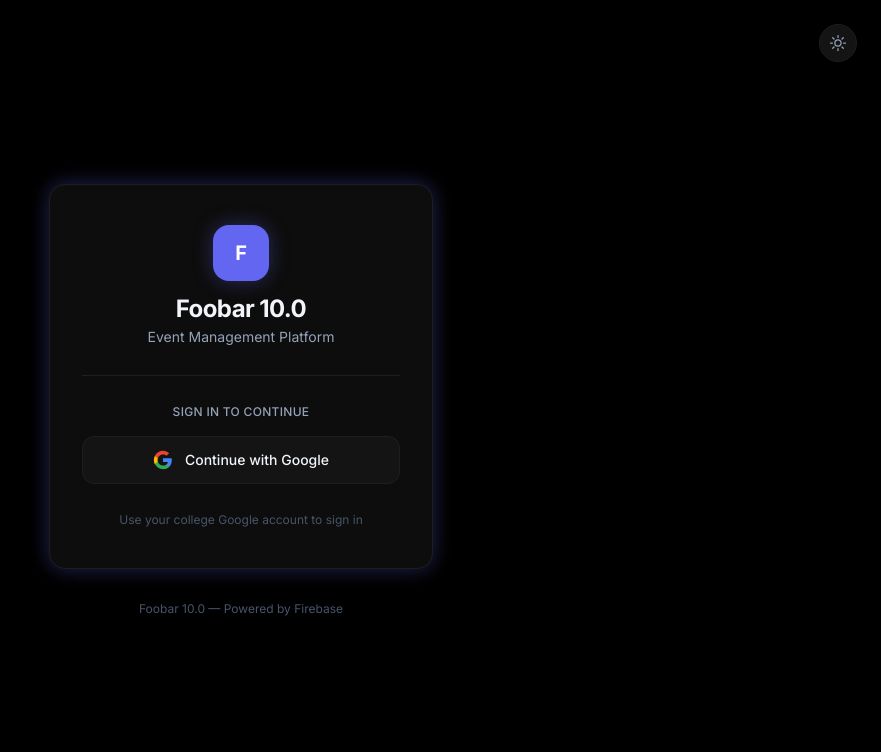
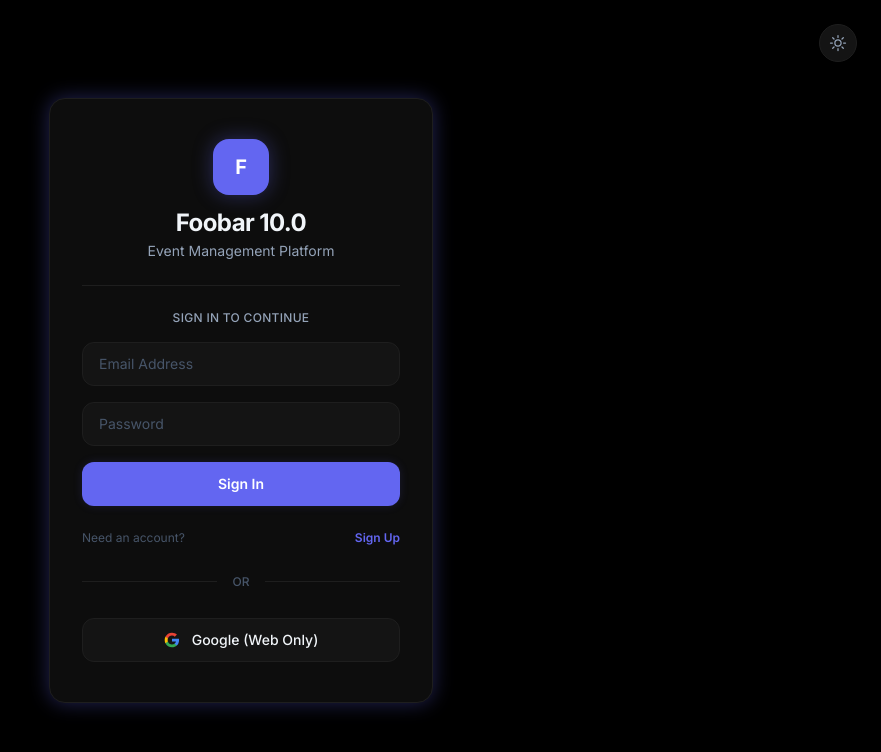
Before and after one commit to mandarwaigaonkr/event-fest-app, a React (Vite) app: page /login in a window 1280 px wide. Shown: the top 752 px of the page, without its empty margins (399-1280 px from the left). Built offline with nearby package versions, Linux system fonts and the light colour scheme; no server answers.

Commit message:
Add Email/Password auth for Android support

```diff
--- a/src/pages/auth/Login.jsx
+++ b/src/pages/auth/Login.jsx
@@ -1,9 +1,9 @@
 // src/pages/auth/Login.jsx
-// Google Sign-In — OLED dark theme
+// Authenticaton — OLED dark theme with Email/Password & Google
 
 import { useState } from 'react'
 import { useNavigate } from 'react-router-dom'
-import { signInWithPopup } from 'firebase/auth'
+import { signInWithPopup, signInWithEmailAndPassword, createUserWithEmailAndPassword } from 'firebase/auth'
 import { doc, getDoc, setDoc, serverTimestamp } from 'firebase/firestore'
 import { auth, db, googleProvider } from '../../firebase'
 import { useAuth } from '../../hooks/useAuth'
@@ -13,6 +13,10 @@
 export default function Login() {
   const [loading, setLoading] = useState(false)
   const [error, setError] = useState('')
+  const [email, setEmail] = useState('')
+  const [password, setPassword] = useState('')
+  const [isSignUp, setIsSignUp] = useState(false)
+
   const navigate = useNavigate()
   const { user } = useAuth()
   const { isDark, toggleTheme } = useTheme()
@@ -22,22 +26,16 @@
     return null
   }
 
-  async function handleGoogleSignIn() {
-    setLoading(true)
-    setError('')
-    try {
-      const result = await signInWithPopup(auth, googleProvider)
-      const firebaseUser = result.user
-
+  async function processUserDoc(firebaseUser) {
     const userRef = doc(db, 'users', firebaseUser.uid)
     const userSnap = await getDoc(userRef)
 
     if (!userSnap.exists()) {
       await setDoc(userRef, {
         uid: firebaseUser.uid,
-          name: firebaseUser.displayName,
+        name: firebaseUser.displayName || firebaseUser.email.split('@')[0],
         email: firebaseUser.email,
-          photoURL: firebaseUser.photoURL,
+        photoURL: firebaseUser.photoURL || '',
         role: 'user',
         onboarded: false,
         createdAt: serverTimestamp(),
@@ -50,13 +48,52 @@
       else if (data.role === 'admin') navigate('/admin', { replace: true })
       else navigate('/dashboard', { replace: true })
     }
+  }
+
+  async function handleEmailAuth(e) {
+    e.preventDefault()
+    if (!email || !password) {
+      setError('Please enter email and password')
+      return
+    }
+    setLoading(true)
+    setError('')
+    try {
+      let result;
+      if (isSignUp) {
+        result = await createUserWithEmailAndPassword(auth, email, password)
+      } else {
+        result = await signInWithEmailAndPassword(auth, email, password)
+      }
+      await processUserDoc(result.user)
     } catch (err) {
       console.error(err)
-      setError('Sign-in failed. Please try again.')
+      // Make errors more user friendly
+      if (err.code === 'auth/email-already-in-use') setError('Email already in use. Please sign in.')
+      else if (err.code === 'auth/wrong-password' || err.code === 'auth/user-not-found' || err.code === 'auth/invalid-credential') setError('Invalid email or password.')
+      else if (err.code === 'auth/weak-password') setError('Password should be at least 6 characters.')
+      else if (err.code === 'auth/operation-not-allowed') setError('Email/Password login is not enabled in Firebase.')
+      else setError('Authentication failed. Please try again.')
     } finally {
       setLoading(false)
     }
   }
+
+  async function handleGoogleSignIn() {
+    setLoading(true)
+    setError('')
+    try {
+      const result = await signInWithPopup(auth, googleProvider)
+      await processUserDoc(result.user)
+    } catch (err) {
+      console.error(err)
+      setError('Google Sign-in failed. Use Email/Password on Mobile.')
+    } finally {
+      setLoading(false)
+    }
+  }
+
+  const inputClass = "w-full h-11 px-4 rounded-xl border border-bg-border bg-bg-elevated text-sm text-text-primary placeholder-text-muted outline-none focus:border-accent transition-all duration-200"
 
   return (
     <div className="min-h-screen bg-bg-base flex flex-col items-center justify-center px-4 relative transition-colors duration-300">
@@ -67,11 +104,7 @@
         className="absolute top-6 right-6 p-2 rounded-full bg-bg-elevated border border-bg-border text-text-secondary hover:text-accent hover:border-accent/50 transition-all shadow-sm"
         aria-label="Toggle theme"
       >
-        {isDark ? (
-          <SunIcon className="w-5 h-5" />
-        ) : (
-          <MoonIcon className="w-5 h-5" />
-        )}
+        {isDark ? <SunIcon className="w-5 h-5" /> : <MoonIcon className="w-5 h-5" />}
       </button>
 
       {/* Ambient glow */}
@@ -80,7 +113,7 @@
       </div>
 
       {/* Card */}
-      <div className="relative w-full max-w-sm bg-bg-card border border-bg-border rounded-2xl px-8 py-10 flex flex-col items-center gap-7 shadow-glow">
+      <div className="relative w-full max-w-sm bg-bg-card border border-bg-border rounded-2xl px-6 sm:px-8 py-8 sm:py-10 flex flex-col items-center gap-6 shadow-glow">
 
         {/* Logo */}
         <div className="flex flex-col items-center gap-3">
@@ -93,50 +126,74 @@
           </div>
         </div>
 
-        {/* Divider */}
         <div className="w-full border-t border-bg-border" />
 
-        {/* Sign in */}
-        <div className="w-full flex flex-col items-center gap-4">
-          <p className="text-xs font-medium text-text-secondary tracking-wide uppercase">
-            Sign in to continue
+        {/* Email/Password Form */}
+        <form onSubmit={handleEmailAuth} className="w-full flex flex-col gap-4">
+          <p className="text-xs font-medium text-text-secondary tracking-wide uppercase text-center">
+            {isSignUp ? 'Create an account' : 'Sign in to continue'}
           </p>
 
+          <input
+            type="email"
+            placeholder="Email Address"
+            value={email}
+            onChange={(e) => setEmail(e.target.value)}
+            className={inputClass}
+            required
+          />
+          <input
+            type="password"
+            placeholder="Password"
+            value={password}
+            onChange={(e) => setPassword(e.target.value)}
+            className={inputClass}
+            required
+          />
+
+          {error && <p className="text-xs text-danger text-center bg-danger/10 py-2 rounded-lg px-2">{error}</p>}
+
           <button
-            id="google-signin-btn"
+            type="submit"
+            disabled={loading}
+            className="w-full h-11 bg-accent text-white rounded-xl text-sm font-semibold hover:bg-accent-light transition-all duration-200 disabled:opacity-50 disabled:cursor-not-allowed shadow-glow-sm hover:shadow-glow flex items-center justify-center"
+          >
+            {loading ? <div className="w-5 h-5 border-2 border-white/30 border-t-white rounded-full animate-spin" /> : isSignUp ? 'Sign Up' : 'Sign In'}
+          </button>
+        </form>
+
+        <div className="w-full flex items-center justify-between text-xs text-text-muted">
+          <span>{isSignUp ? 'Already have an account?' : 'Need an account?'}</span>
+          <button
+            onClick={() => { setIsSignUp(!isSignUp); setError(''); }}
+            className="text-accent font-semibold hover:underline"
+          >
+            {isSignUp ? 'Sign In instead' : 'Sign Up'}
+          </button>
+        </div>
+
+        {/* Divider */}
+        <div className="w-full relative flex items-center justify-center my-1">
+          <div className="absolute inset-0 flex items-center"><div className="w-full border-t border-bg-border"></div></div>
+          <div className="relative px-4 bg-bg-card text-xs text-text-muted uppercase font-medium">Or</div>
+        </div>
+
+        {/* Google Sign in (Web Only) */}
+        <button
           onClick={handleGoogleSignIn}
           disabled={loading}
-            className="w-full h-12 flex items-center justify-center gap-3 bg-bg-elevated border border-bg-border rounded-xl text-sm font-medium text-text-primary hover:border-accent/50 hover:bg-accent/5 transition-all duration-200 disabled:opacity-50 disabled:cursor-not-allowed"
+          className="w-full h-11 flex items-center justify-center gap-3 bg-bg-elevated border border-bg-border rounded-xl text-sm font-medium text-text-primary hover:border-accent/50 hover:bg-accent/5 transition-all duration-200 disabled:opacity-50 disabled:cursor-not-allowed"
         >
-            {loading ? (
-              <div className="w-5 h-5 border-2 border-text-muted border-t-accent rounded-full animate-spin" />
-            ) : (
-              <>
-                <svg className="w-5 h-5 shrink-0" viewBox="0 0 24 24">
+          <svg className="w-4 h-4 shrink-0" viewBox="0 0 24 24">
             <path fill="#4285F4" d="M22.56 12.25c0-.78-.07-1.53-.2-2.25H12v4.26h5.92c-.26 1.37-1.04 2.53-2.21 3.31v2.77h3.57c2.08-1.92 3.28-4.74 3.28-8.09z"/>
             <path fill="#34A853" d="M12 23c2.97 0 5.46-.98 7.28-2.66l-3.57-2.77c-.98.66-2.23 1.06-3.71 1.06-2.86 0-5.29-1.93-6.16-4.53H2.18v2.84C3.99 20.53 7.7 23 12 23z"/>
             <path fill="#FBBC05" d="M5.84 14.09c-.22-.66-.35-1.36-.35-2.09s.13-1.43.35-2.09V7.07H2.18C1.43 8.55 1 10.22 1 12s.43 3.45 1.18 4.93l3.66-2.84z"/>
             <path fill="#EA4335" d="M12 5.38c1.62 0 3.06.56 4.21 1.64l3.15-3.15C17.45 2.09 14.97 1 12 1 7.7 1 3.99 3.47 2.18 7.07l3.66 2.84c.87-2.6 3.3-4.53 6.16-4.53z"/>
           </svg>
-                Continue with Google
-              </>
-            )}
+          Google (Web Only)
         </button>
 
-          {error && (
-            <p className="text-xs text-danger text-center">{error}</p>
-          )}
       </div>
-
-        {/* Footer */}
-        <p className="text-xs text-text-muted text-center">
-          Use your college Google account to sign in
-        </p>
-      </div>
-
-      <p className="mt-8 text-xs text-text-muted">
-        Foobar 10.0 — Powered by Firebase
-      </p>
     </div>
   )
 }
```
Lines whose indentation alone changed are shown as unchanged.
